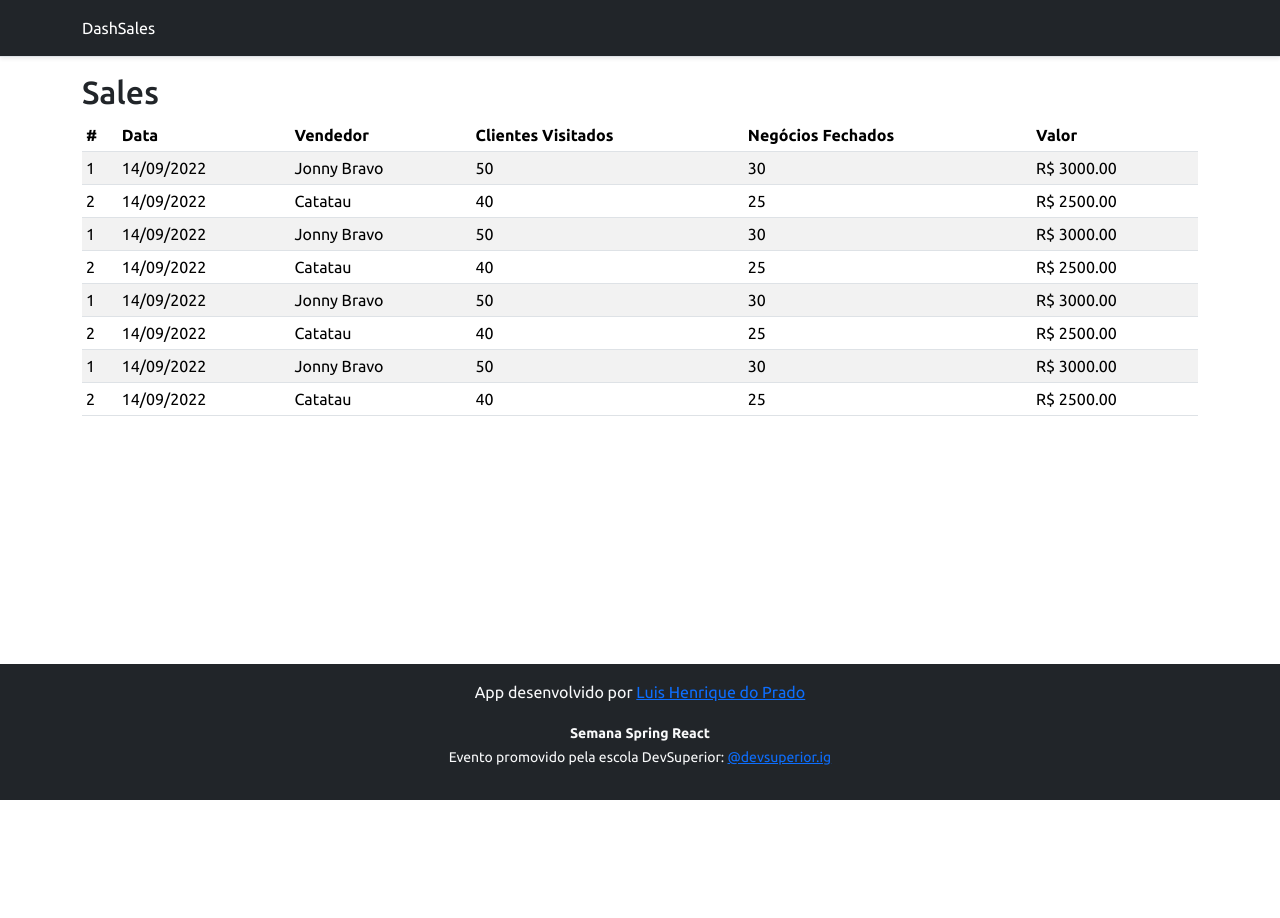
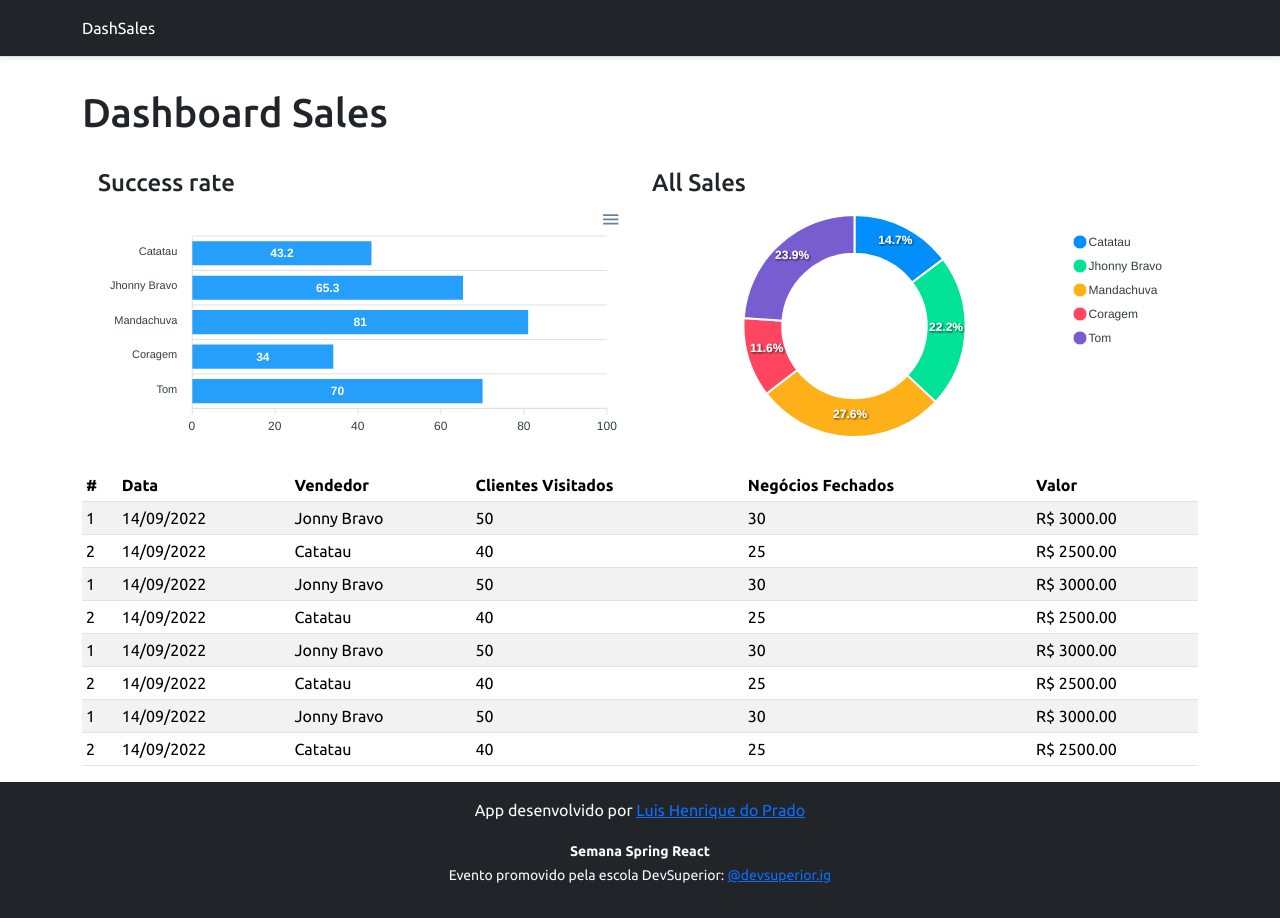
Before and after one commit to lhp97/dash-sales, a React (Create React App) app in the folder frontend/: page / in a window 1280 px wide. Before the commit the page ends 800 px from the top, so only its background shows below. Built offline with nearby package versions, Linux system fonts and the light colour scheme.

Commit message:
Static charts

```diff
--- a/frontend/src/App.tsx
+++ b/frontend/src/App.tsx
@@ -1,4 +1,6 @@
+import BarChart from "Components/BarChart";
 import DataTable from "Components/DataTable";
+import DonutChart from "Components/DonutChart";
 import Footer from "Components/Footer";
 import NavBar from "Components/Navbar";
 
@@ -7,7 +9,17 @@ function App() {
     <>
       <NavBar />
       <main className="container">
-        <h2>Sales</h2>
+        <h1 className="py-3">Dashboard Sales</h1>
+        <div className="row px-3 py-2">
+          <div className="col-sm-6">
+            <h4>Success rate</h4>
+            <BarChart/>
+          </div>
+          <div className="col-sm-6">
+            <h4>All Sales</h4>
+            <DonutChart/>
+          </div>
+        </div>
         <DataTable />
       </main>
       <Footer />
--- /dev/null
+++ b/frontend/src/Components/BarChart/index.tsx
@@ -0,0 +1,34 @@
+import Chart from "react-apexcharts";
+
+const BarChart = () => {
+  const options = {
+    plotOptions: {
+      bar: {
+        horizontal: true,
+      },
+    },
+  };
+
+  const mockData = {
+    labels: {
+      categories: ["Catatau", "Jhonny Bravo", "Mandachuva", "Coragem", "Tom"],
+    },
+    series: [
+      {
+        name: "% Sucesso",
+        data: [43.2, 65.3, 81, 34, 70],
+      },
+    ],
+  };
+
+  return (
+    <Chart
+      options={{ ...options, xaxis: mockData.labels }}
+      series={mockData.series}
+      type="bar"
+      height={240}
+    />
+  );
+};
+
+export default BarChart;
--- /dev/null
+++ b/frontend/src/Components/DonutChart/index.tsx
@@ -0,0 +1,25 @@
+import Chart from "react-apexcharts";
+
+const DonutChart = () => {
+  const options = {
+    legend: {
+      show: true
+    },
+  }
+
+  const mockData = {
+    labels: ["Catatau", "Jhonny Bravo", "Mandachuva", "Coragem", "Tom"],
+    series: [43.2, 65.3, 81, 34, 70]
+  };
+
+  return (
+    <Chart
+      options={{ ...options, labels: mockData.labels }}
+      series={mockData.series}
+      type="donut"
+      height={240}
+    />
+  );
+};
+
+export default DonutChart;
```
Also changed, not shown: frontend/src/Components/Navbar/index.tsx (+0 -9 lines).
